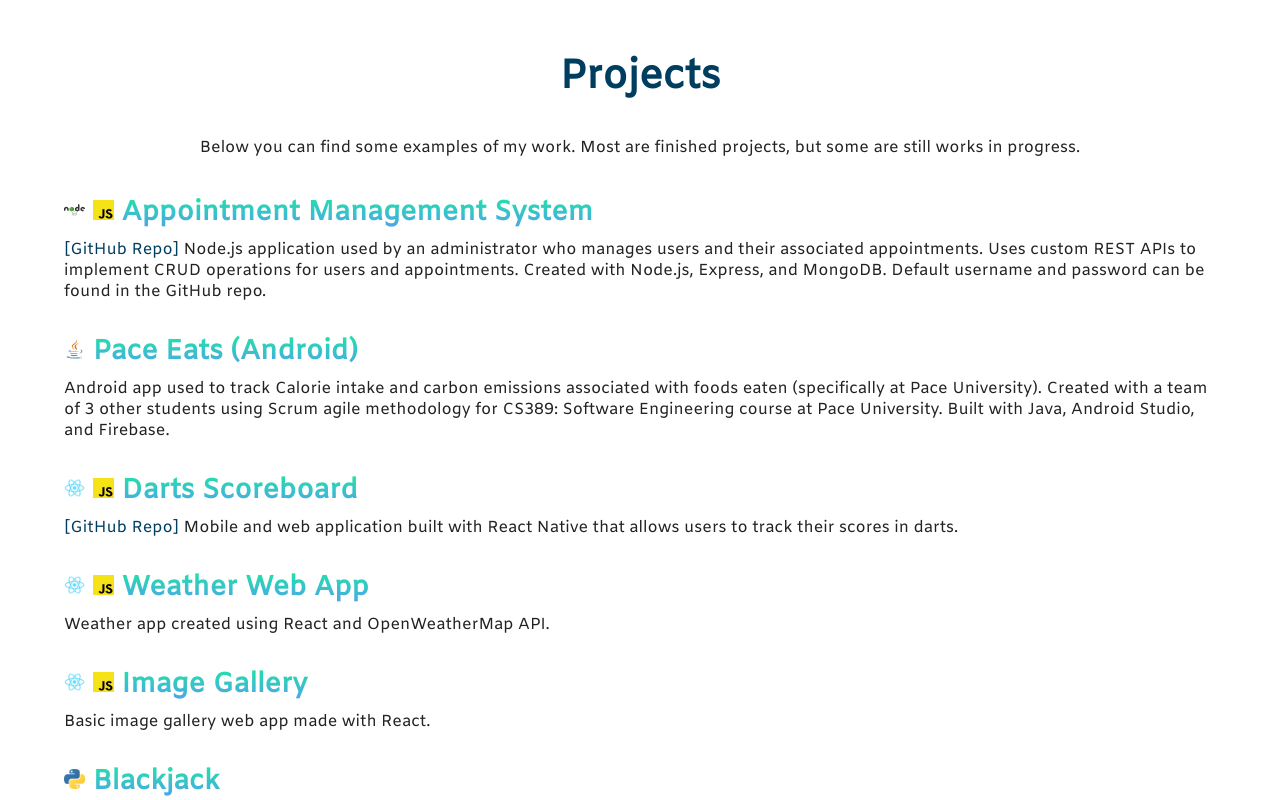
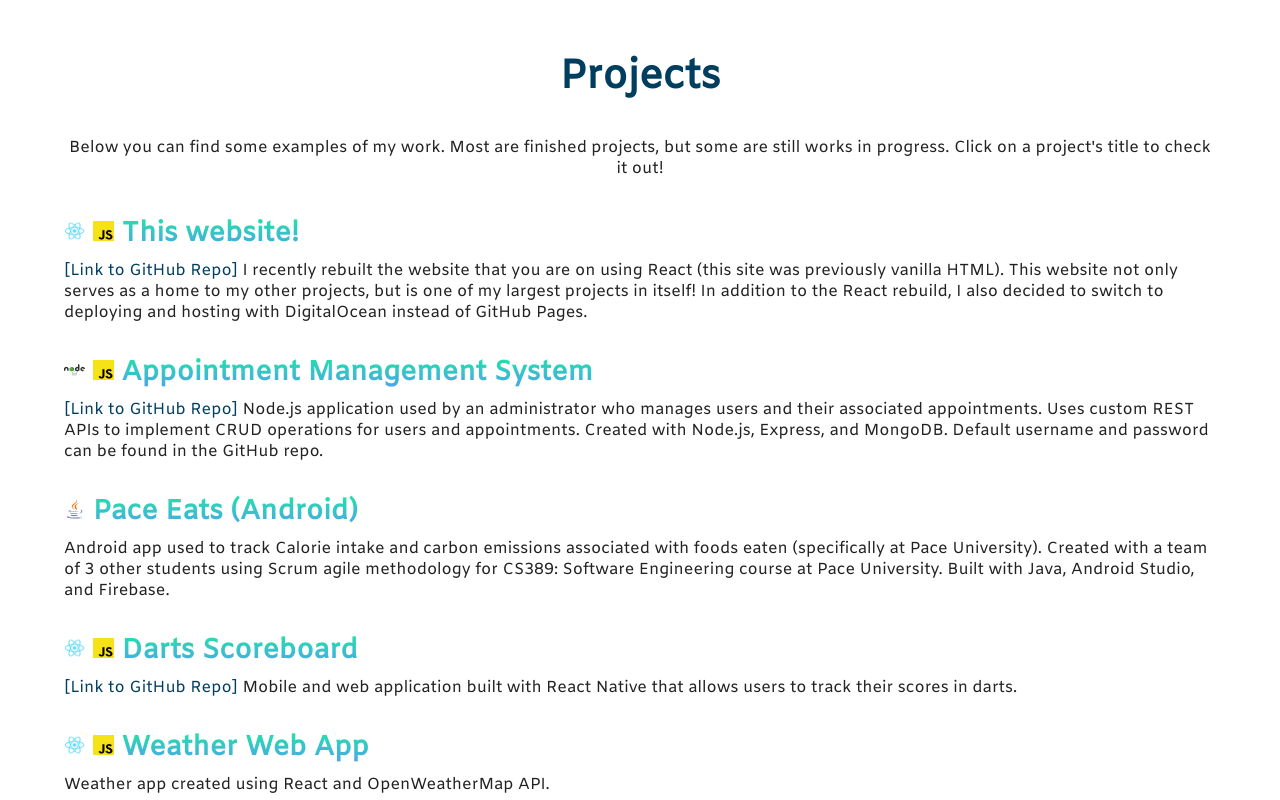
Before and after one commit to kevinrlutz/kevinlutz-portfolio, a React (Create React App) app: page / in a window 1280 px wide. Shown: the part 2340-3140 px from the top of the page. Built offline with nearby package versions, Linux system fonts and the light colour scheme.

Commit message:
minor changes

```diff
--- a/src/App.js
+++ b/src/App.js
@@ -60,13 +60,13 @@ export default class App extends Component {
           <button className='theme-toggle' onClick={this.toggleTheme}>Toggle Theme</button>
         </header>
         <AboutContainer/>
-        <a id="skills"></a>
+        <div id="skills"></div>
         <SectionTitle sectionName="My Skills" />
         <SkillsContainer />
-        <a id="projects"></a>
+        <div id="projects"></div>
         <SectionTitle sectionName="Projects" />
         <ProjectsContainer />
-        <a id='contact'></a>
+        <div id='contact'></div>
         <SectionTitle sectionName="Contact Me" />
         <ContactContainer />
         <footer className='App-footer'>
--- a/src/components/ProjectComponent.js
+++ b/src/components/ProjectComponent.js
@@ -12,7 +12,7 @@ export default class ProjectComponent extends Component {
             })}
             <h3>{this.props.name}</h3>
         </a>
-        <p>{this.props.repoLink && <a href={this.props.repoLink}>[GitHub Repo]&nbsp;</a>}{this.props.description}</p>
+        <p>{this.props.repoLink && <a href={this.props.repoLink}>[Link to GitHub Repo]&nbsp;</a>}{this.props.description}</p>
       </div>
     )
   }
--- a/src/components/containers/ProjectsContainer.js
+++ b/src/components/containers/ProjectsContainer.js
@@ -16,6 +16,14 @@ export default class ProjectsContainer extends Component {
     super(props)
     this.state = {
       projects: [
+        {
+          name: 'This website!',
+          link: 'https://kevinlutz.me',
+          repoLink: 'https://github.com/kevinrlutz/kevinlutz-portfolio',
+          skillImages: [reactLogo, jsLogo],
+          description:
+            'I recently rebuilt the website that you are on using React (this site was previously vanilla HTML). This website not only serves as a home to my other projects, but is one of my largest projects in itself! In addition to the React rebuild, I also decided to switch to deploying and hosting with DigitalOcean instead of GitHub Pages. ',
+        },
         {
           name: 'Appointment Management System',
           link: 'https://lutz-node-appt-manager.herokuapp.com/',
@@ -120,7 +128,8 @@ export default class ProjectsContainer extends Component {
         <div className="centered">
           <p className='left-align-mobile side-margins'>
             Below you can find some examples of my work. Most are finished
-            projects, but some are still works in progress.
+            projects, but some are still works in progress. Click on a project's
+            title to check it out!
           </p>
         </div>
         <br />
```
Also changed, not shown: 1 other file (tests, documents, lock files or other folders).
